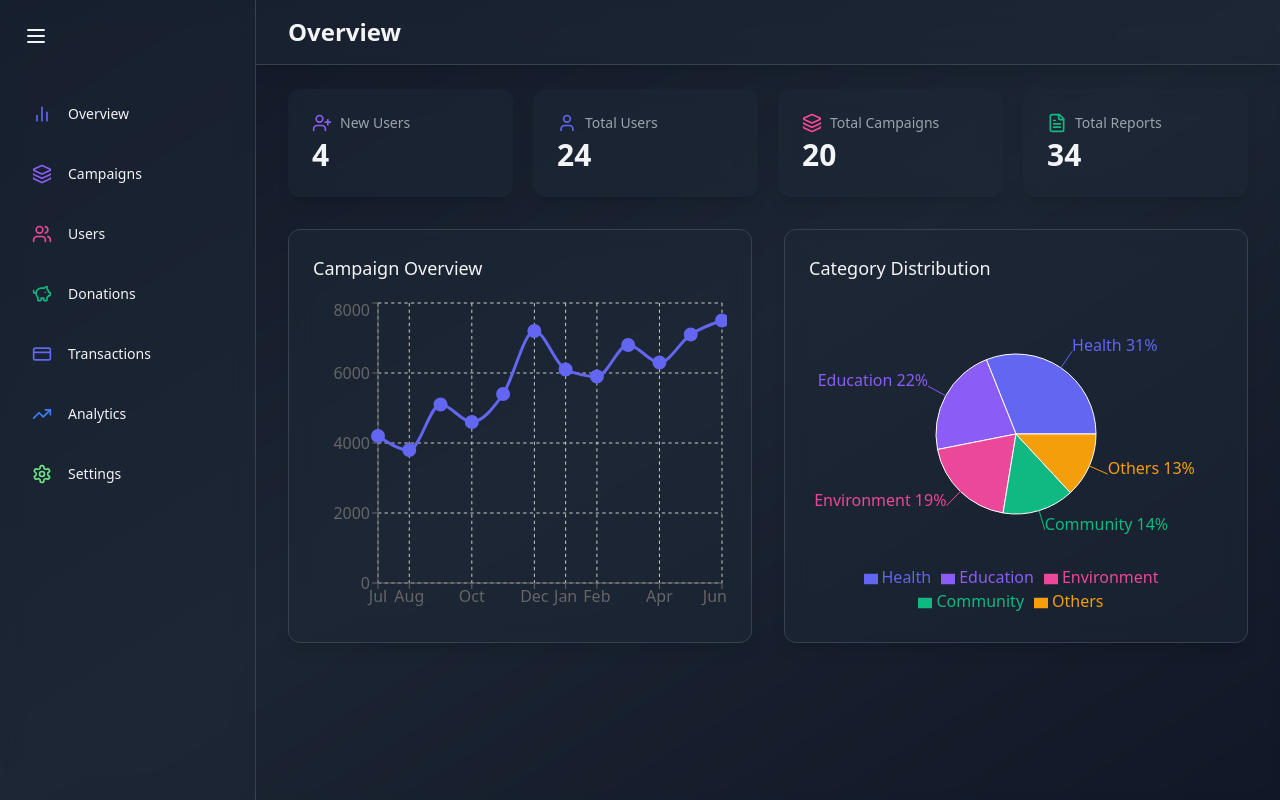
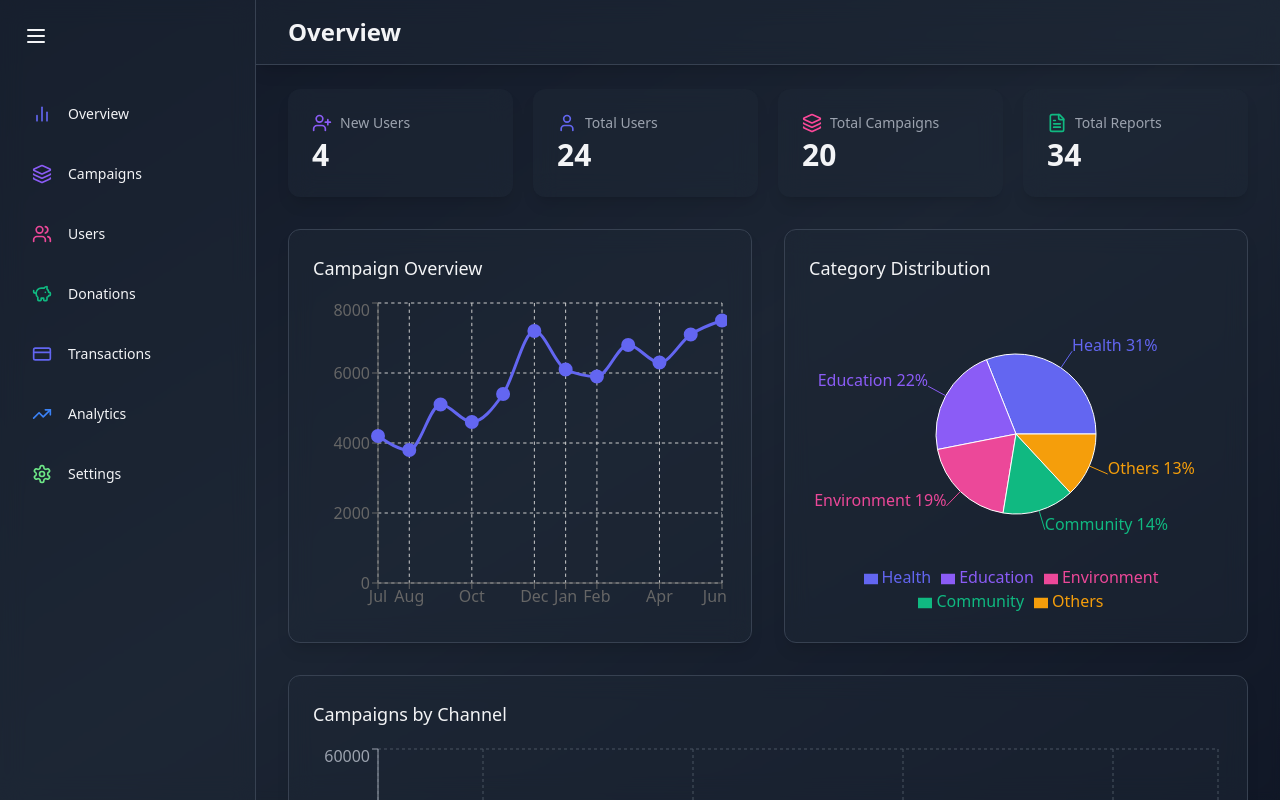
Before and after one commit to TitusKI/SewLeSew-AdminDashboard, a React (Vite) app: page / in a window 1280 px wide. Built offline with nearby package versions, Linux system fonts and the light colour scheme.

Commit message:
add CampaignChannelChart to OverviewPage for enhanced data visualization

```diff
--- a/src/pages/OverviewPage.jsx
+++ b/src/pages/OverviewPage.jsx
@@ -5,6 +5,7 @@ import { FileText, Layers, User, UserPlus } from "lucide-react";
 import StatCard from "../common/StatCard";
 import CampaignOverviewChart from "../Overview/CampaignOverviewChart";
 import CategoryDistributionChart from "../Overview/CategoryDistributionChart";
+import CampaignChannelChart from "../Overview/CampaignChannelChart";
 const OverviewPage = () => {
   return (
     <div className="flex-1 overflow-auto relative z-10">
@@ -42,6 +43,7 @@ const OverviewPage = () => {
         <div className="grid grid-cols-1 lg:grid-cols-2 gap-8">
           <CampaignOverviewChart />
           <CategoryDistributionChart />
+          <CampaignChannelChart />
         </div>
       </main>
     </div>
```
